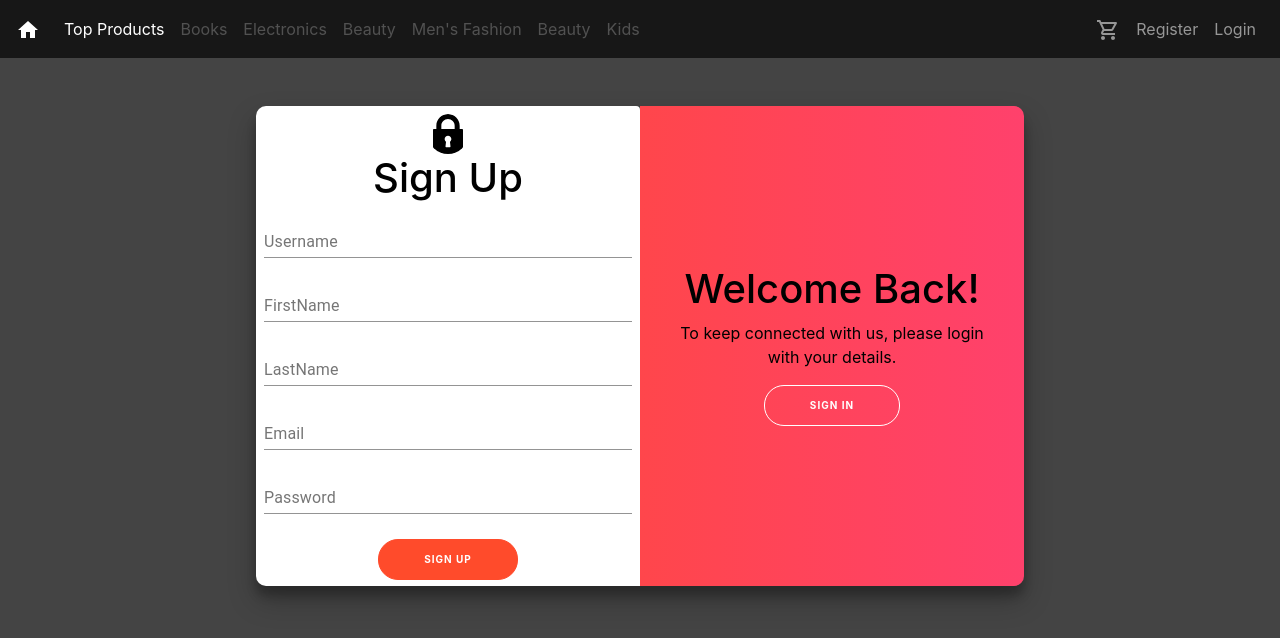
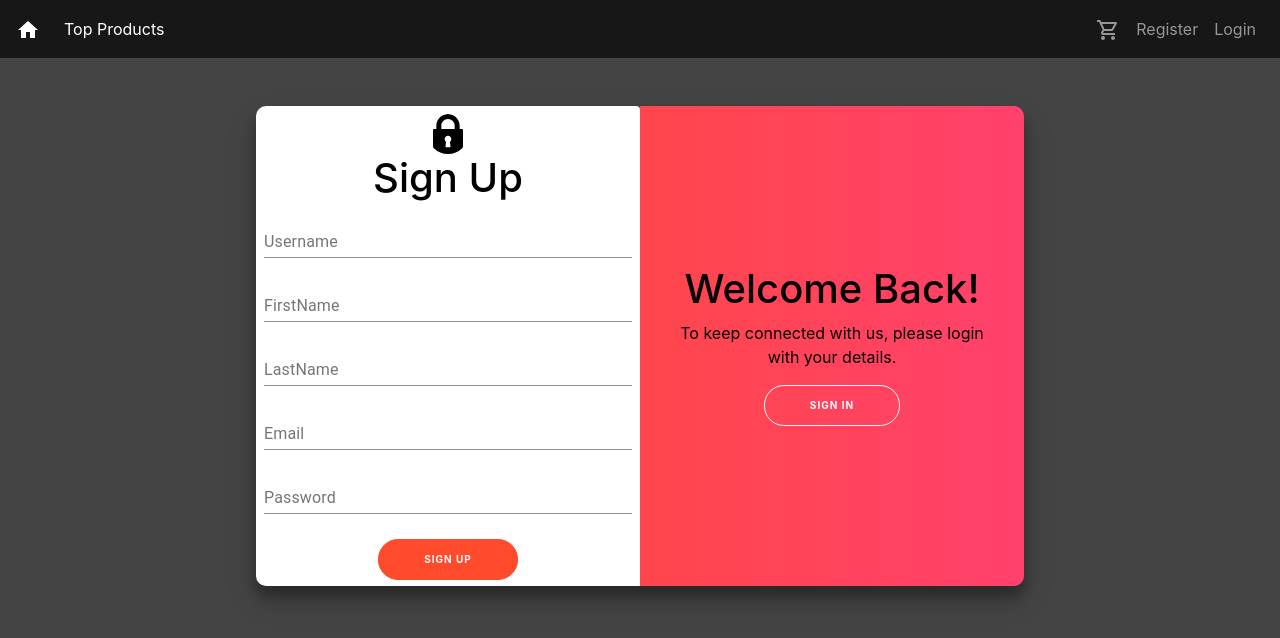
Before and after one commit to RidamGarg/FlipkartGrid, a React (Create React App) app in the folder client/: page /user/auth in a window 1280 px wide. Shown: the top 638 px of the page. Built offline with nearby package versions, Linux system fonts and the light colour scheme; no server answers.

Commit message:
removed categories

```diff
--- a/client/src/Components/navbar.js
+++ b/client/src/Components/navbar.js
@@ -41,36 +41,6 @@ class Navbar extends React.Component {
                   {' '}
                   Top Products <span class="sr-only">(current)</span>
                 </Link>
-              </li>
-              <li class="nav-item">
-                <a class="nav-link disabled" href="#">
-                  Books
-                </a>
-              </li>
-              <li class="nav-item">
-                <a class="nav-link disabled" href="#">
-                  Electronics
-                </a>
-              </li>
-              <li class="nav-item">
-                <a class="nav-link disabled" href="#">
-                  Beauty
-                </a>
-              </li>
-              <li class="nav-item">
-                <a class="nav-link disabled" href="#">
-                  Men's Fashion
-                </a>
-              </li>
-              <li class="nav-item">
-                <a class="nav-link disabled" href="#">
-                  Beauty
-                </a>
-              </li>
-              <li class="nav-item">
-                <a class="nav-link disabled" href="#">
-                  Kids
-                </a>
               </li>
             </ul>
             <ul class="navbar-nav">
```
